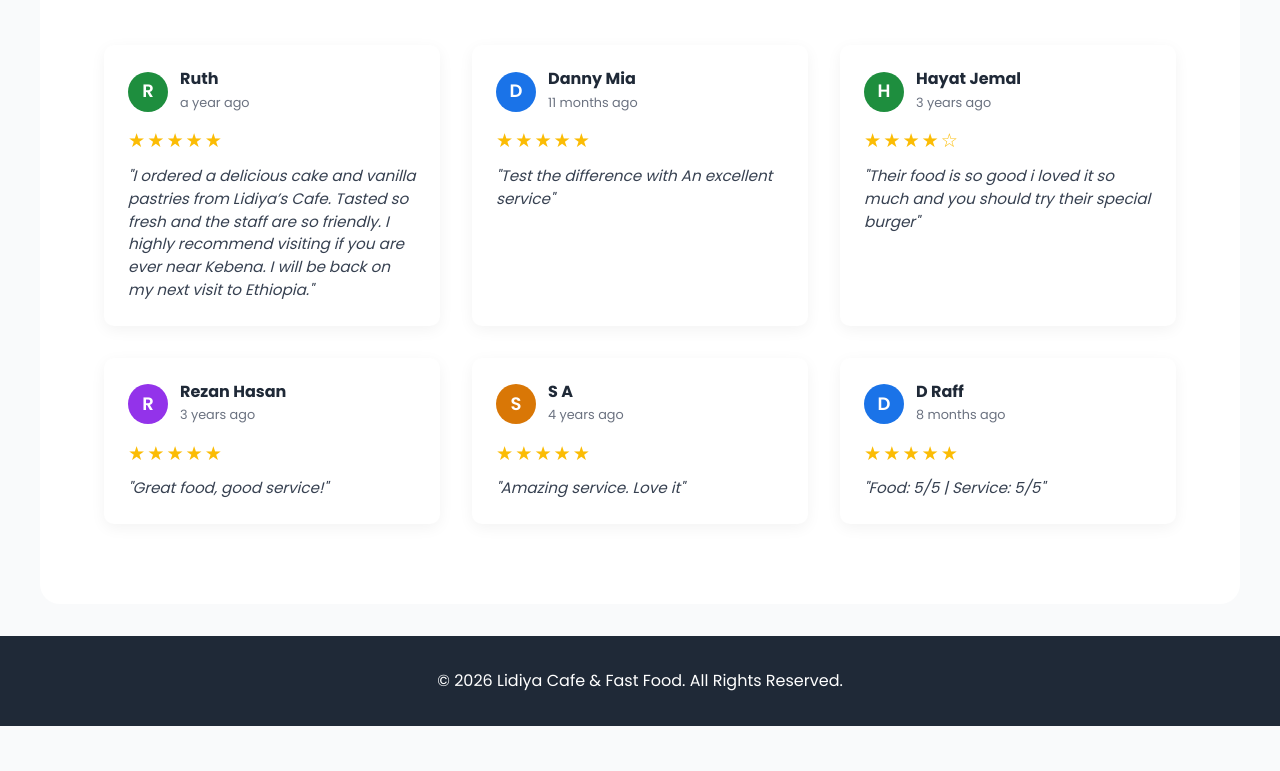
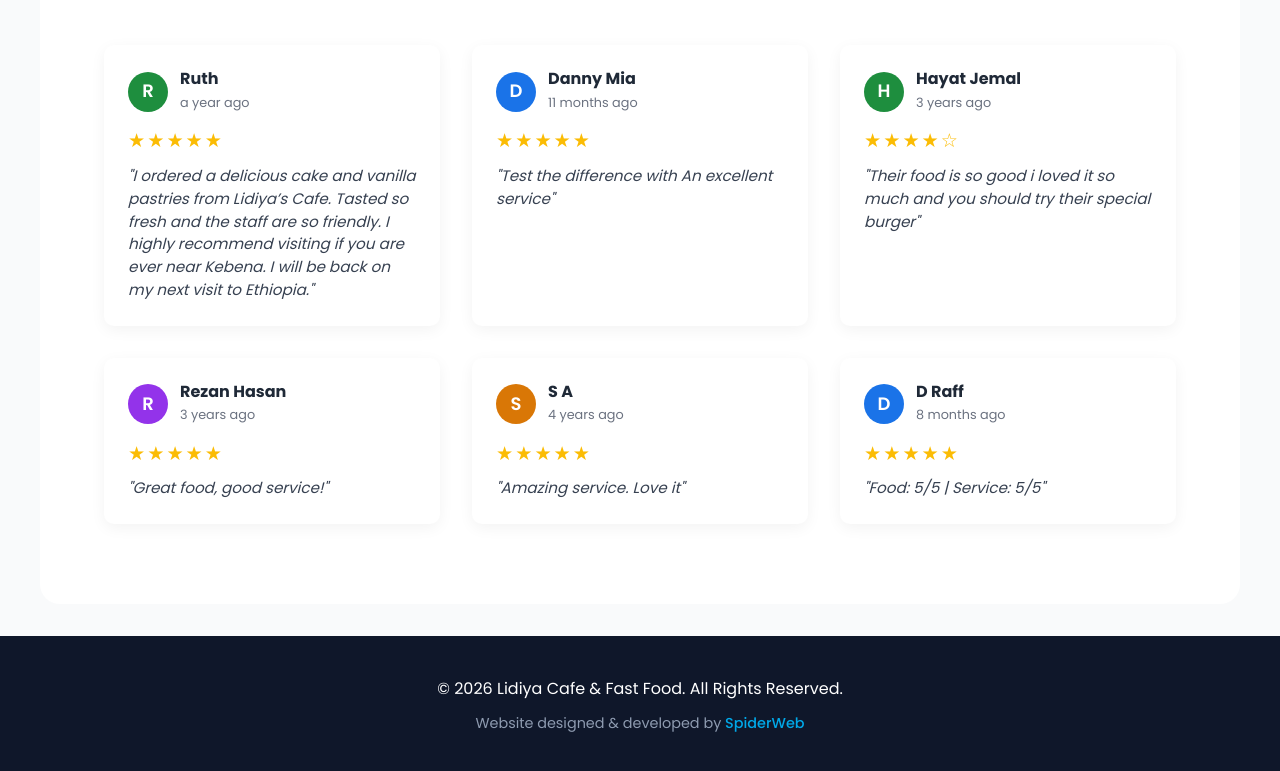
Before and after one commit to Amanua11/Lidiya_final_by_aman, a plain HTML site: page index.html in a window 1280 px wide. Shown: the part 2294-3065 px from the top of the page. Before the commit the page ends 3020 px from the top, so only its background shows below. Drawn offline with Linux system fonts and the light colour scheme.

Commit message:
Update index.html

```diff
--- a/index.html
+++ b/index.html
@@ -303,10 +303,28 @@
 
         /* Footer */
         footer {
-            background-color: var(--secondary-color);
+            background-color: #0f172a; /* Slightly darker to match your screenshot */
             color: var(--white);
             text-align: center;
-            padding: 2rem;
+            padding: 2.5rem 1rem;
+        }
+
+        .footer-credit {
+            margin-top: 10px;
+            font-size: 0.9rem;
+            color: #8e9bb0;
+        }
+
+        .footer-credit span {
+            color: #00a8e8; /* Bright blue from the screenshot */
+            font-weight: 500;
+            cursor: pointer;
+            transition: color 0.3s;
+        }
+
+        .footer-credit span:hover {
+            color: #38bdf8;
+            text-decoration: underline;
         }
 
         /* Responsive Design */
@@ -439,7 +457,7 @@
         </div>
     </section>
 
-    <!-- Customer Reviews Section (Moved to the bottom) -->
+    <!-- Customer Reviews Section -->
     <section id="reviews" style="background-color: var(--white); padding-bottom: 5rem; border-radius: 20px; margin-top: 2rem; margin-bottom: 2rem;">
         <h2 class="section-title" style="padding-top: 3rem;">Customer <span>Reviews</span></h2>
         <div class="reviews-grid">
@@ -528,6 +546,7 @@
     <!-- Footer -->
     <footer>
         <p>&copy; 2026 Lidiya Cafe & Fast Food. All Rights Reserved.</p>
+        <p class="footer-credit">Website designed & developed by <span>SpiderWeb</span></p>
     </footer>
 
     <!-- JavaScript for Mobile Menu & Smooth Scrolling -->
```
